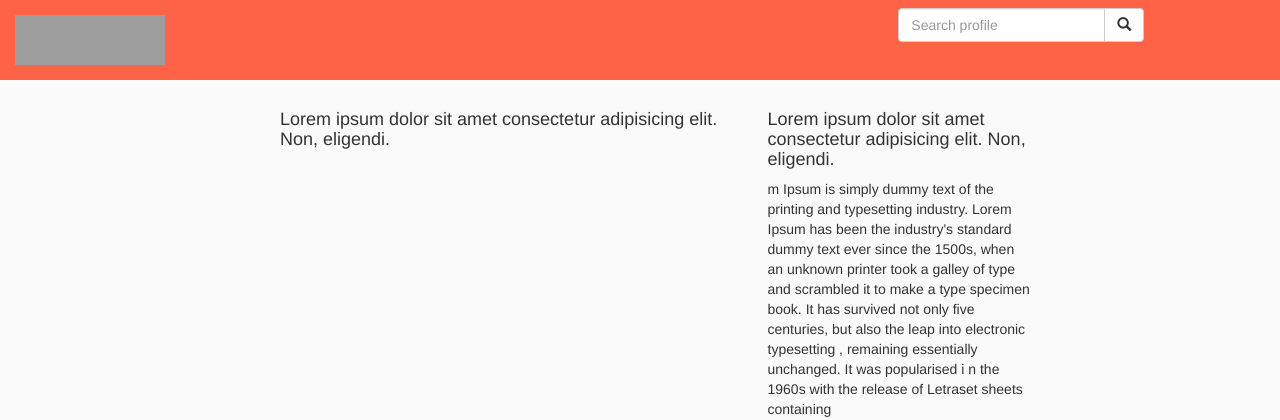
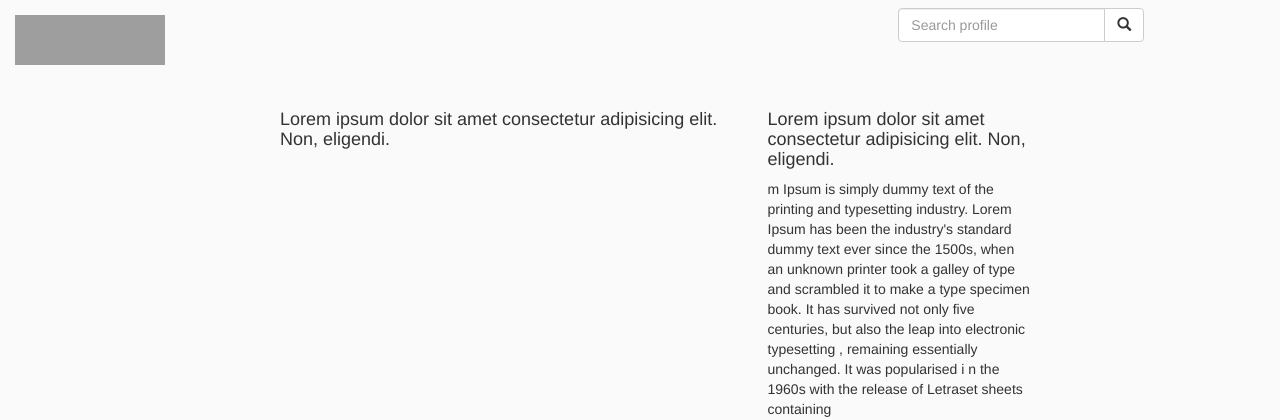
Before and after one commit to kennedybabu/instagram-clone, a Django app: page / in a window 1280 px wide. Shown: the top 420 px of the page. Run offline with Django 3.2, Linux system fonts and the light colour scheme; data that the repository does not hold is empty; some libraries are stand-ins or nearby versions; grey boxes are pictures that could not be loaded.

Commit message:
style: style the post

```diff
--- a/static/css/baseapp.css
+++ b/static/css/baseapp.css
@@ -15,10 +15,10 @@ body {
 }
 
 .navbar {
-    /* background-color: rgba(var(--b3f,250,250,250),1); */
     color: black;
     border: none;
-    background-color: tomato;
+    background-color: #fafafa;
+    /* background-color: transparent; */
 }
 
 .navbar-brand {
@@ -51,7 +51,6 @@ img {
     width: 55px;
     height: 55px;
     border-radius: 50px;
-    background-color: tomato;
     margin-top: 1rem;
     margin-left: 1rem;
     display: flex;
@@ -71,7 +70,6 @@ img {
     display: flex;
     justify-content: start;
     align-items: center;
-    /* background-color: turquoise; */
 }
 
 .icons-container {
```
